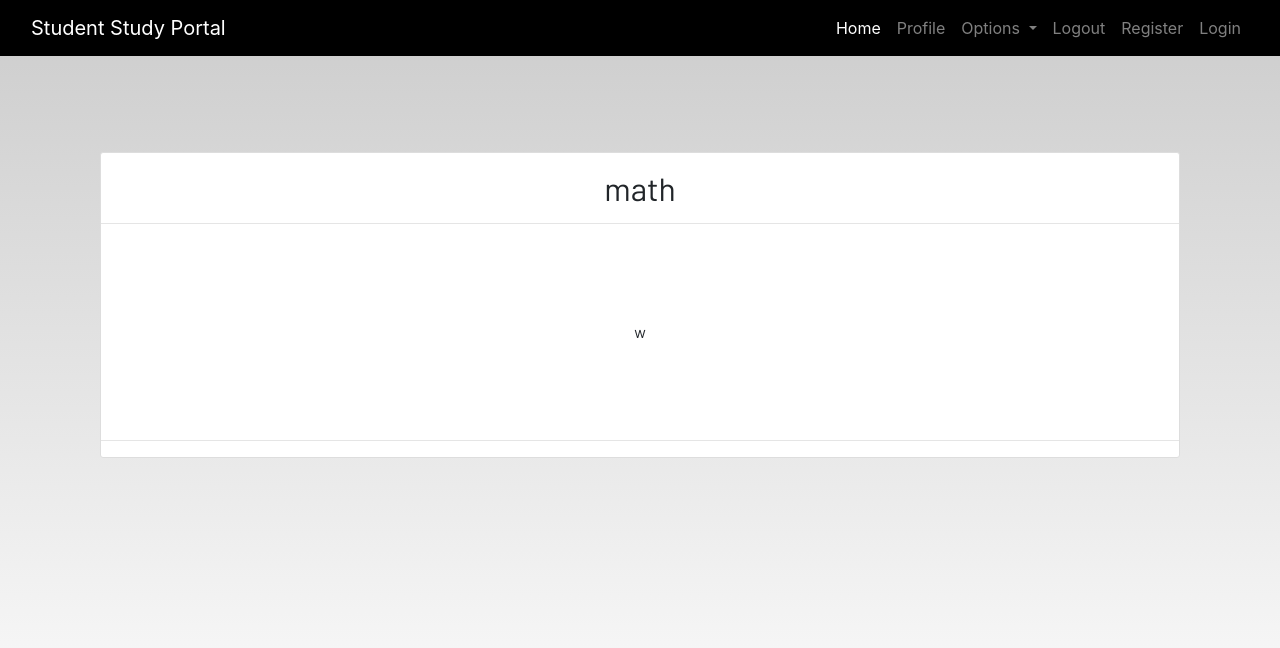
After one commit to myselfadib/StudyPortal, a Django app: page /notes_detail/2 in a window 1280 px wide. The commit adds this page. Shown: the top 648 px of the page. Run offline with Django 4.2, Linux system fonts and the light colour scheme; data comes from the database, SQL or seed files in the repository; both versions use the stored data as it was after the commit; some libraries are stand-ins or nearby versions; some web fonts are replaced.

Commit message:
completed the notes functionality for now

```diff
--- a/study/studyportal/dashboard/templates/dashboard/notes.html
+++ b/study/studyportal/dashboard/templates/dashboard/notes.html
@@ -9,11 +9,11 @@
         {% for note in notes  %}
 
         <div class="col-md-3">
-            <a href="#">
+            <a href=" {% url 'notes_detail' note.id %} ">
                 <div class="card">
                     <div class="card-header">{{note.title}}</div>
                     <div class="card-body">{{note.description|slice:"0:100"}}</div>
-                    <div class="card-footer mt-auto "><a href="#">
+                    <div class="card-footer mt-auto "><a href="{% url 'delete_note' note.id %}">
                         <i class="fa fa-trash fa-2x"></i></a>
                     </div>
                 </div>
--- /dev/null
+++ b/study/studyportal/dashboard/templates/dashboard/notes_detail.html
@@ -0,0 +1,26 @@
+{% extends 'dashboard/base.html' %}
+{% load static %}
+{% block content %}
+
+<section class='text-center container'>
+
+    <div class="container">
+
+        <div class="content-section p-0 mt-5">
+
+            <div class="m-3">
+                <h2>{{notes.title}}</h2>
+            </div>
+
+            <hr class="p-0 m-0">
+            <p class="description m-5 p-5">
+                {{notes.description}}
+            </p>
+            <hr>
+        </div>
+
+    </div>
+
+</section>
+
+{% endblock content %}
--- a/study/studyportal/dashboard/urls.py
+++ b/study/studyportal/dashboard/urls.py
@@ -4,4 +4,6 @@ from . import views
 urlpatterns = [
     path('', views.home, name='home'),
     path('note/', views.notes, name='notes'),
+    path('delete_note/<int:pk>', views.delete_note, name='delete_note'),
+    path('notes_detail/<int:pk>', views.NotesDetailView.as_view(), name='notes_detail'),
 ]
--- a/study/studyportal/dashboard/views.py
+++ b/study/studyportal/dashboard/views.py
@@ -1,7 +1,8 @@
 from turtle import title
-from django.shortcuts import render
+from django.shortcuts import render, redirect
 from . forms import *
 from django.contrib import messages
+from django.views import generic
 # Create your views here.
 def home(request):
     return render(request,'dashboard/home.html')
@@ -18,3 +19,11 @@ def notes(request):
     notes = Notes.objects.filter(user=request.user)
     context = {'notes':notes,'form':form}
     return render(request,'dashboard/notes.html',context)
+
+def delete_note(request,pk=None):
+    Notes.objects.get(id=pk).delete()
+    return redirect("notes")
+
+
+class NotesDetailView(generic.DetailView):
+    model = Notes
```
Also changed, not shown: study/studyportal/db.sqlite3.
